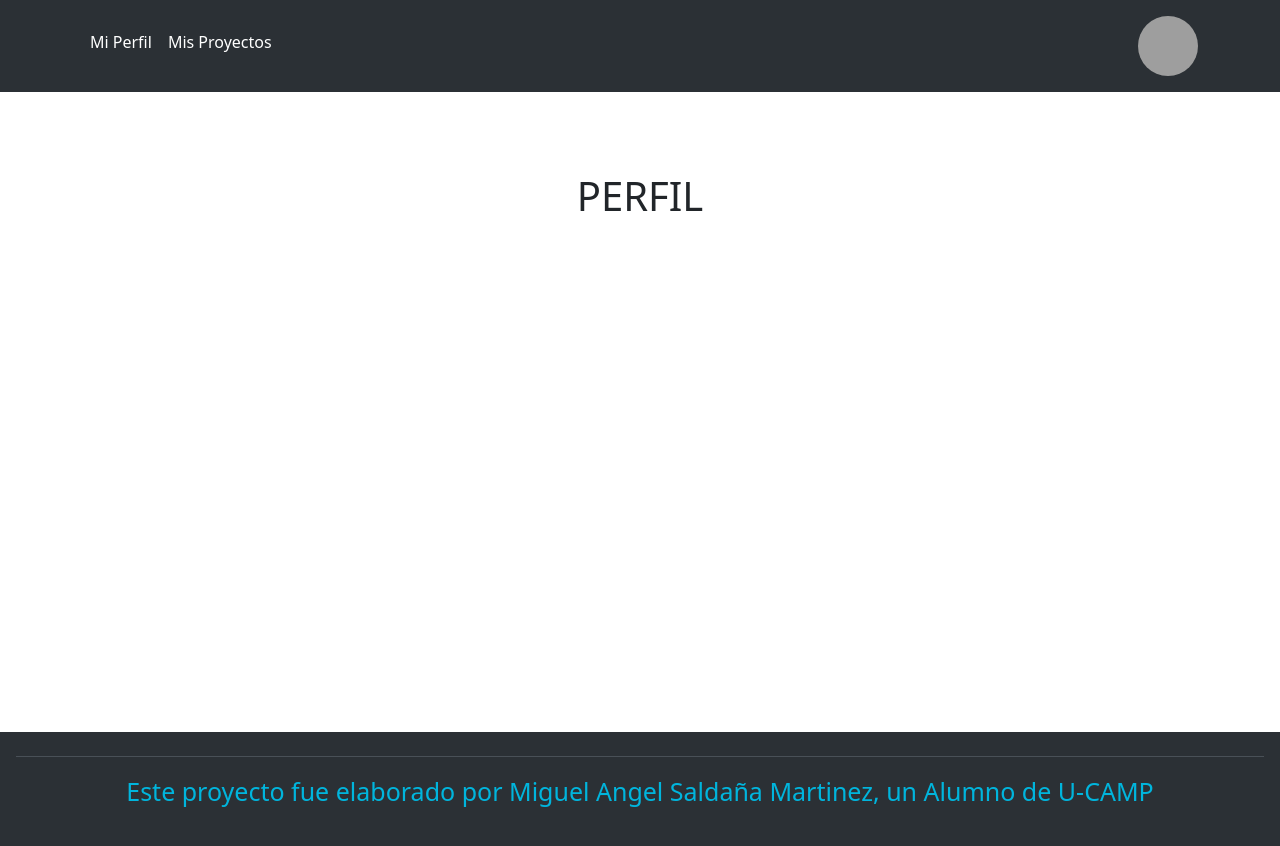
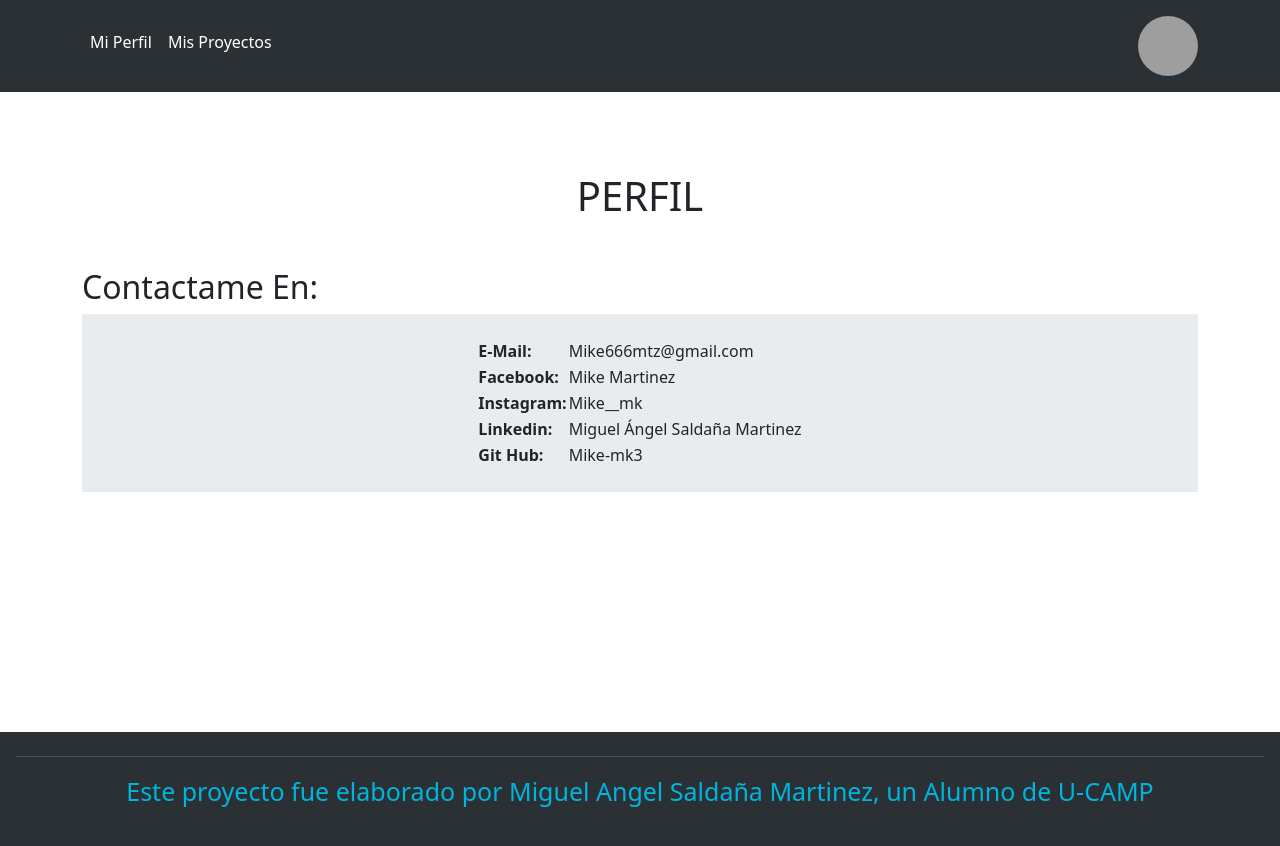
Before and after one commit to Mike-mk3/my_PORTAFOLIO, a React (Vite) app: page / in a window 1280 px wide. Shown: the top 846 px of the page. Built offline with nearby package versions, Linux system fonts and the light colour scheme; grey boxes are pictures that could not be loaded.

Commit message:
paso 1
Agregue algo de mi informacion de contacto

```diff
--- a/src/components/pages/Perfil.jsx
+++ b/src/components/pages/Perfil.jsx
@@ -2,6 +2,54 @@ function Perfil() {
     return (
         <div className="container page">
             <h1 className="text-center mb-4">PERFIL</h1>
+            <br />
+
+
+
+
+
+
+
+
+
+
+
+
+
+<h2>Contactame En:</h2>
+<table className="py-4 d-flex   bg-body-secondary  flex-column align-items-center">
+
+  <tbody>
+    <tr>
+
+    </tr>
+    <tr>
+      <th >E-Mail:</th>
+      <td>Mike666mtz@gmail.com</td>
+
+    </tr>
+    <tr>
+      <th >Facebook:</th>
+      <td>Mike Martinez</td>
+
+    </tr>
+    <tr>
+      <th >Instagram:</th>
+      <td>Mike__mk</td>
+
+    </tr>
+    <tr>
+      <th >Linkedin:</th>
+      <td >Miguel Ángel Saldaña Martinez</td>
+
+    </tr>
+    <tr>
+      <th >Git Hub:</th>
+      <td>Mike-mk3</td>
+      </tr>
+  </tbody>
+</table>
+
         </div>
     );
 }
--- a/src/components/pages/Proyectos.jsx
+++ b/src/components/pages/Proyectos.jsx
@@ -1,9 +1,100 @@
 function Perfil() {
     return (
         <div className="container page">
-        <h1 className="text-center mb-4">PROYECTOS</h1>
-    </div>
-     );
+
+
+            <br />
+            <div className="row g-0 bg-body-secondary position-relative">
+                <div className="col-md-6 mb-md-0 p-md-4">
+                    <img src="https://www.3presupuestos.com/fotos/wp-content/uploads/2016/04/Restaurante-cla%CC%81sico-con-suelo-de-gres-973x649.jpg" className="w-100" alt="" />
+                </div>
+                <div className="col-md-6 p-4 ps-md-0">
+                    <h1 className="mt-0 text-center">= Frase del Dia =</h1 >
+                    <p className="mt-0 text-center">
+                        "Algo más valioso que todas las riquezas que hay sobre la tierra, es tomar una copa de vino en el momento preciso"
+                    </p>
+                </div>
+            </div>
+            <br />
+
+
+            <br />
+            <div className="row g-0 bg-body-secondary position-relative">
+                <div className="col-md-6 mb-md-0 p-md-4">
+                    <img src="https://www.3presupuestos.com/fotos/wp-content/uploads/2016/04/Restaurante-cla%CC%81sico-con-suelo-de-gres-973x649.jpg" className="w-100" alt="" />
+                </div>
+                <div className="col-md-6 p-4 ps-md-0">
+                    <h1 className="mt-0 text-center">= Frase del Dia =</h1 >
+                    <p className="mt-0 text-center">
+                        "Algo más valioso que todas las riquezas que hay sobre la tierra, es tomar una copa de vino en el momento preciso"
+                    </p>
+                </div>
+            </div>
+            <br />
+
+
+            <br />
+            <div className="row g-0 bg-body-secondary position-relative">
+                <div className="col-md-6 mb-md-0 p-md-4">
+                    <img src="https://www.3presupuestos.com/fotos/wp-content/uploads/2016/04/Restaurante-cla%CC%81sico-con-suelo-de-gres-973x649.jpg" className="w-100" alt="" />
+                </div>
+                <div className="col-md-6 p-4 ps-md-0">
+                    <h1 className="mt-0 text-center">= Frase del Dia =</h1 >
+                    <p className="mt-0 text-center">
+                        "Algo más valioso que todas las riquezas que hay sobre la tierra, es tomar una copa de vino en el momento preciso"
+                    </p>
+                </div>
+            </div>
+            <br />
+
+
+            <br />
+            <div className="row g-0 bg-body-secondary position-relative">
+                <div className="col-md-6 mb-md-0 p-md-4">
+                    <img src="https://www.3presupuestos.com/fotos/wp-content/uploads/2016/04/Restaurante-cla%CC%81sico-con-suelo-de-gres-973x649.jpg" className="w-100" alt="" />
+                </div>
+                <div className="col-md-6 p-4 ps-md-0">
+                    <h1 className="mt-0 text-center">= Frase del Dia =</h1 >
+                    <p className="mt-0 text-center">
+                        "Algo más valioso que todas las riquezas que hay sobre la tierra, es tomar una copa de vino en el momento preciso"
+                    </p>
+                </div>
+            </div>
+            <br />
+
+
+            <br />
+            <div className="row g-0 bg-body-secondary position-relative">
+                <div className="col-md-6 mb-md-0 p-md-4">
+                    <img src="https://www.3presupuestos.com/fotos/wp-content/uploads/2016/04/Restaurante-cla%CC%81sico-con-suelo-de-gres-973x649.jpg" className="w-100" alt="" />
+                </div>
+                <div className="col-md-6 p-4 ps-md-0">
+                    <h1 className="mt-0 text-center">= Frase del Dia =</h1 >
+                    <p className="mt-0 text-center">
+                        "Algo más valioso que todas las riquezas que hay sobre la tierra, es tomar una copa de vino en el momento preciso"
+                    </p>
+                </div>
+            </div>
+            <br />
+
+
+
+        </div>
+
+
+
+
+
+
+
+
+
+
+
+
+
+
+    );
 }
 
 export default Perfil;
```
